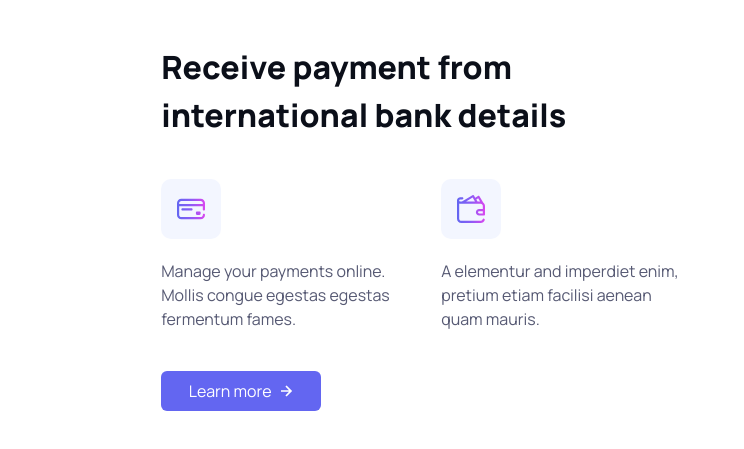
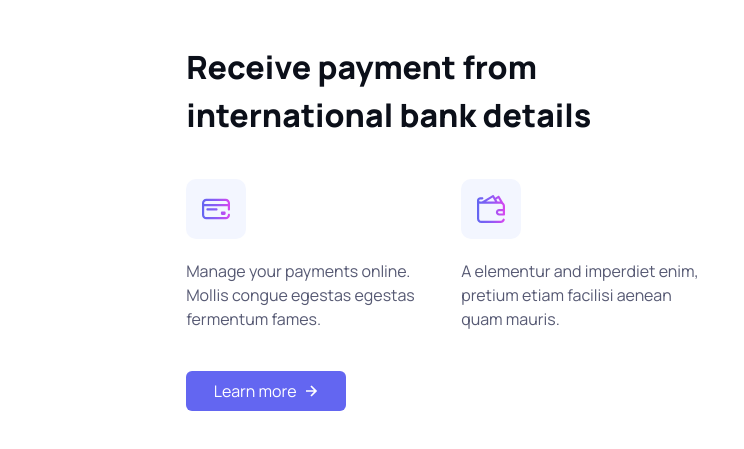
Before and after one commit to ChristofferRiquelme/silicon, a plain HTML site: page index.html in a window 1280 px wide. Shown: the part 2685-3134 px from the top of the page, without its empty margins (0-744 px from the left). Drawn offline with Linux system fonts and the light colour scheme.

Commit message:
Updated css

```diff
--- a/css/style.css
+++ b/css/style.css
@@ -807,6 +807,19 @@ button, .btn {
     width: 160px;
 }
 
+.silicon-app-features-area-item2 img {
+    width: 460px;
+    height: 450px;
+}
+
+.silicon-app-features-area-item3 img {
+    width: 460px;
+}
+
+.silicon-app-features-area-item4 {
+    padding-left: 25px;
+}
+
 .silicon-app-features-area-item4-title {
     padding-top: 70px;
     max-width: 410px;
@@ -819,12 +832,12 @@ button, .btn {
 
 .silicon-app-features-area-item4-info {
     display: flex;
-    margin-top: 40px;
-    margin-bottom: 40px;
+    padding-top: 40px;
+    padding-bottom: 40px;
 }
 
 .silicon-app-features-area-item4-info-first {
-    margin-right: 40px;
+    margin-right: 35px;
 }
 
 .silicon-app-features-area-item4-info-first, .silicon-app-features-area-item4-info-second {
```
